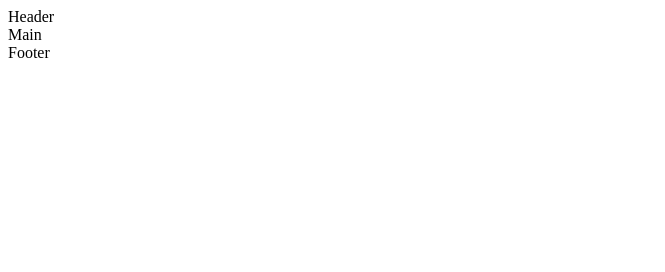
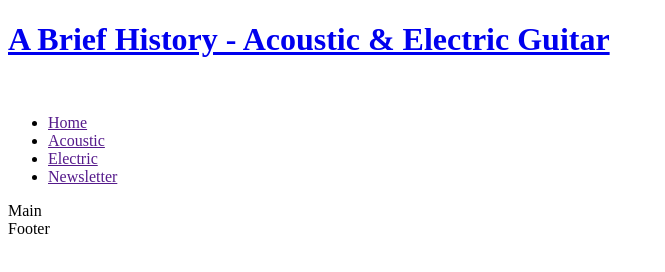
Before and after one commit to seanpatton1/History-Acoustic-and-Electric-Guitar, a plain HTML site: page index.html in a window 1280 px wide. Shown: the whole page, without its empty margins (0-665 px from the left). Drawn offline with Linux system fonts and the light colour scheme.

Commit message:
added nav links for other pages

```diff
--- a/index.html
+++ b/index.html
@@ -1,5 +1,6 @@
 <!DOCTYPE html>
 <html lang="en">
+
 <head>
     <meta charset="UTF-8">
     <meta http-equiv="X-UA-Compatible" content="IE=edge">
@@ -13,12 +14,30 @@
     <!-- Stylesheet -->
     <link rel="stylesheet" href="assets/css/style.css">
 </head>
+
 <body>
-    <header>Header</header>
+    <header>
+        <!-- Heading -->
+        <a href="index.html">
+            <h1>A Brief History - Acoustic & Electric Guitar</h1>
+        </a>
+        <section>
+            <img src="" alt="">
+            <nav>
+                <ul>
+                    <li><a href="">Home</a></li>
+                    <li><a href="">Acoustic</a></li>
+                    <li><a href="">Electric</a></li>
+                    <li><a href="">Newsletter</a></li>
+                </ul>
+            </nav>
+        </section>
+    </header>
 
     <main>Main</main>
 
     <footer>Footer</footer>
 
 </body>
+
 </html>
```
